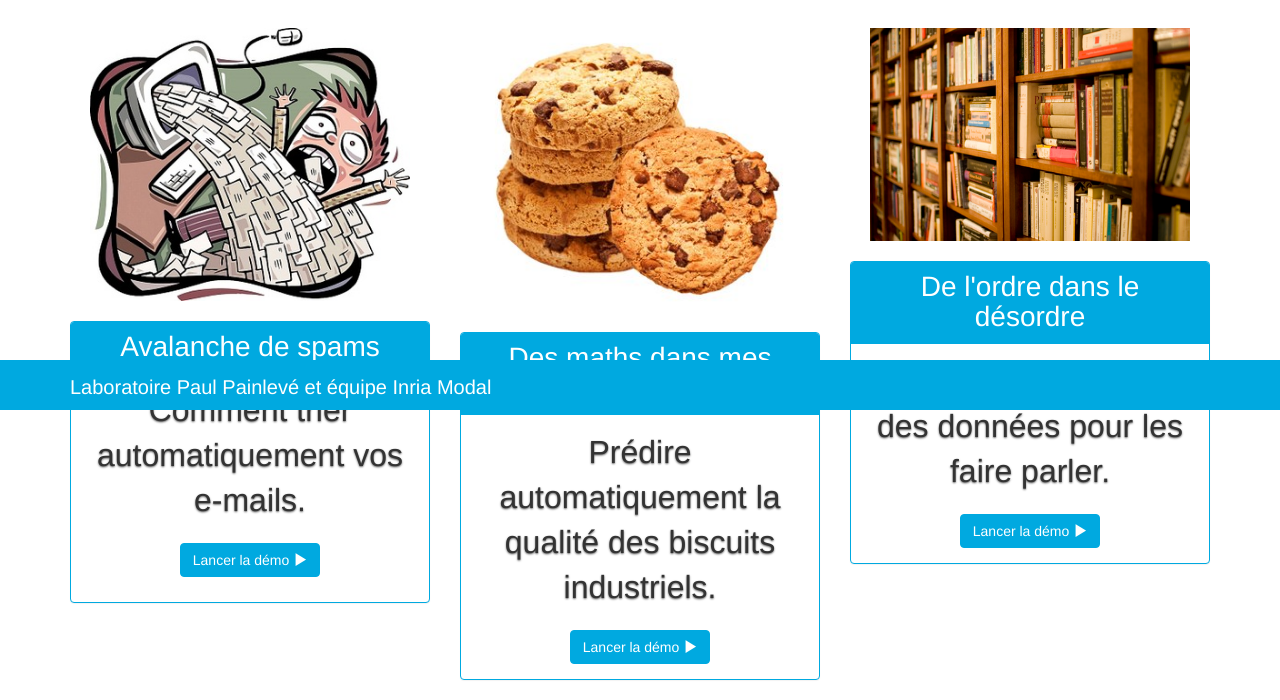
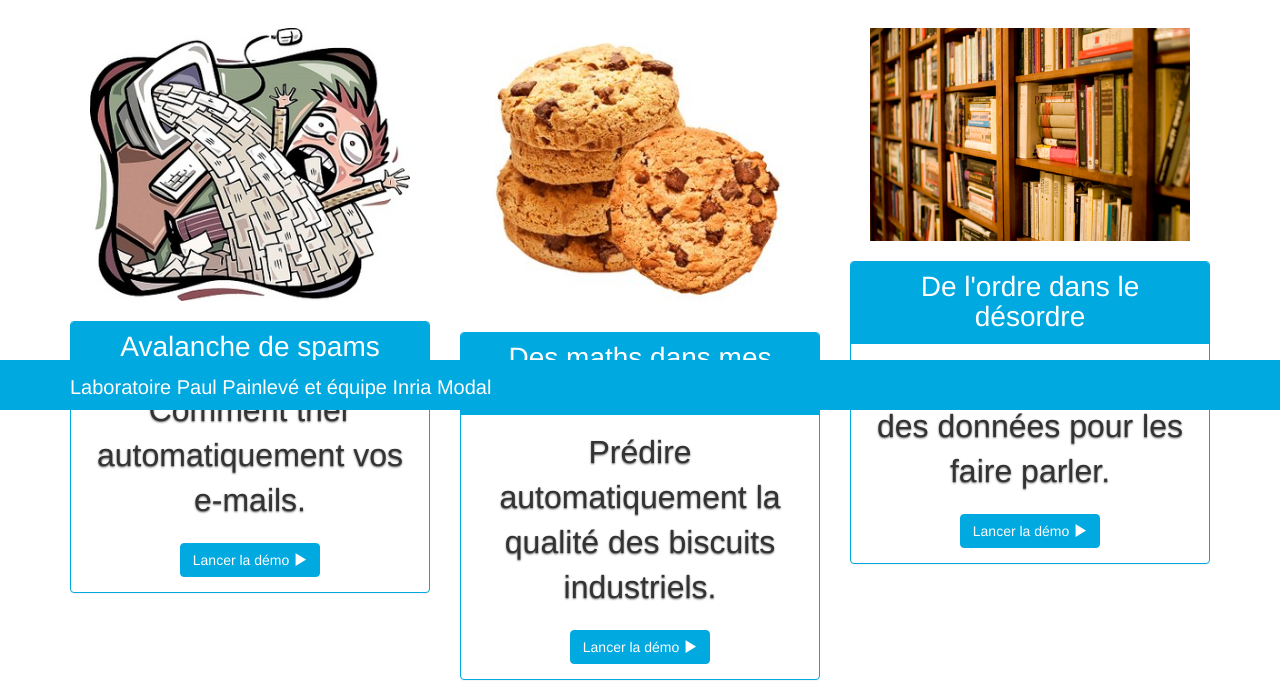
Before and after one commit to modal-inria/xperium, a plain HTML site: page index.html in a window 1280 px wide. Shown: the part 390-1090 px from the top of the page. Drawn offline with Linux system fonts and the light colour scheme; files whose address does not match are found by name.

Commit message:
problème alignement page d'accueil corrigé

```diff
--- a/index.html
+++ b/index.html
@@ -40,7 +40,7 @@
                   </div>
                   <div class="panel-body" align="center">
                      <p class="lead">Comment trier automatiquement vos e-mails.</p>
-		     <p><a class="btn btn-primary" href="spams.html" role="button">Lancer la démo <span class="glyphicon glyphicon-play"></span></a></p>
+		     <a class="btn btn-primary" href="spams.html" role="button">Lancer la démo <span class="glyphicon glyphicon-play"></span></a>
                   </div>
                </div>
             </div>
```
